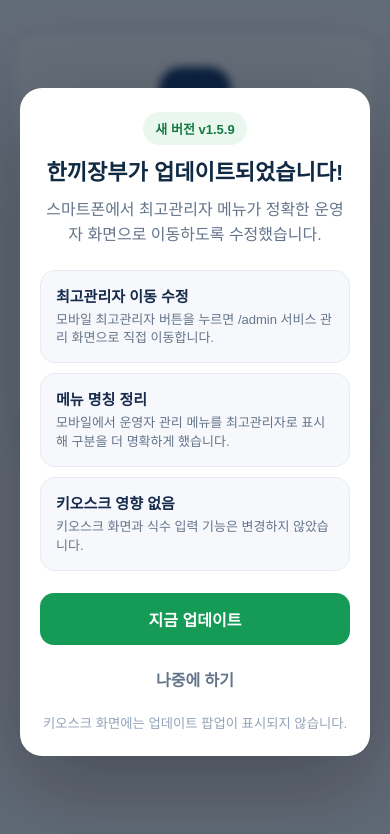
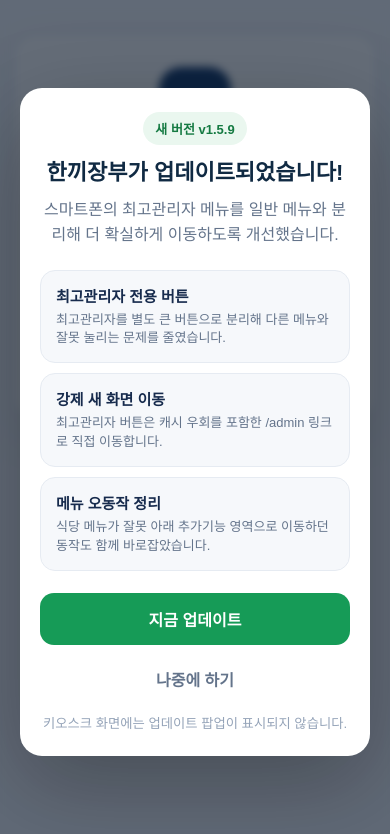
Before and after one commit to profile2018/hankki-jangbu, a Next.js app: page / in a window 390 px wide. Shown: the top 834 px of the page. Built offline with nearby package versions, Linux system fonts and the light colour scheme; no server answers.

Commit message:
Bump update notice to v1.6.0 for mobile admin entry

```diff
--- a/app/UpdateNotice.js
+++ b/app/UpdateNotice.js
@@ -2,7 +2,7 @@
 
 import { useEffect, useState } from "react";
 
-const VERSION = "1.5.9";
+const VERSION = "1.6.0";
 const STORAGE_KEY = "hankki-jangbu-version";
 const CHECK_INTERVAL = 5 * 60 * 1000;
 
@@ -23,5 +23,5 @@
   function applyUpdate(){try{localStorage.setItem(STORAGE_KEY,latestVersion);}catch{}const url=new URL(window.location.href);url.searchParams.set("_appv",latestVersion);url.searchParams.set("_refresh",String(Date.now()));window.location.replace(url.toString());}
   function later(){setOpen(false);} if(!open)return null;
 
-  return <div className="update-backdrop" role="dialog" aria-modal="true" aria-labelledby="update-title"><section className="update-card"><div className="update-badge">새 버전 v{latestVersion}</div><h2 id="update-title">한끼장부가 업데이트되었습니다!</h2><p className="update-lead">스마트폰에서 최고관리자 메뉴가 정확한 운영자 화면으로 이동하도록 수정했습니다.</p><div className="update-items"><div><strong>최고관리자 이동 수정</strong><span>모바일 최고관리자 버튼을 누르면 /admin 서비스 관리 화면으로 직접 이동합니다.</span></div><div><strong>메뉴 명칭 정리</strong><span>모바일에서 운영자 관리 메뉴를 최고관리자로 표시해 구분을 더 명확하게 했습니다.</span></div><div><strong>키오스크 영향 없음</strong><span>키오스크 화면과 식수 입력 기능은 변경하지 않았습니다.</span></div></div><button type="button" className="update-now" onClick={applyUpdate}>지금 업데이트</button><button type="button" className="update-later" onClick={later}>나중에 하기</button><small>키오스크 화면에는 업데이트 팝업이 표시되지 않습니다.</small></section></div>;
+  return <div className="update-backdrop" role="dialog" aria-modal="true" aria-labelledby="update-title"><section className="update-card"><div className="update-badge">새 버전 v{latestVersion}</div><h2 id="update-title">한끼장부가 업데이트되었습니다!</h2><p className="update-lead">스마트폰의 최고관리자 메뉴를 일반 메뉴와 분리해 더 확실하게 이동하도록 개선했습니다.</p><div className="update-items"><div><strong>최고관리자 전용 버튼</strong><span>최고관리자를 별도 큰 버튼으로 분리해 다른 메뉴와 잘못 눌리는 문제를 줄였습니다.</span></div><div><strong>강제 새 화면 이동</strong><span>최고관리자 버튼은 캐시 우회를 포함한 /admin 링크로 직접 이동합니다.</span></div><div><strong>메뉴 오동작 정리</strong><span>식당 메뉴가 잘못 아래 추가기능 영역으로 이동하던 동작도 함께 바로잡았습니다.</span></div></div><button type="button" className="update-now" onClick={applyUpdate}>지금 업데이트</button><button type="button" className="update-later" onClick={later}>나중에 하기</button><small>키오스크 화면에는 업데이트 팝업이 표시되지 않습니다.</small></section></div>;
 }
```
